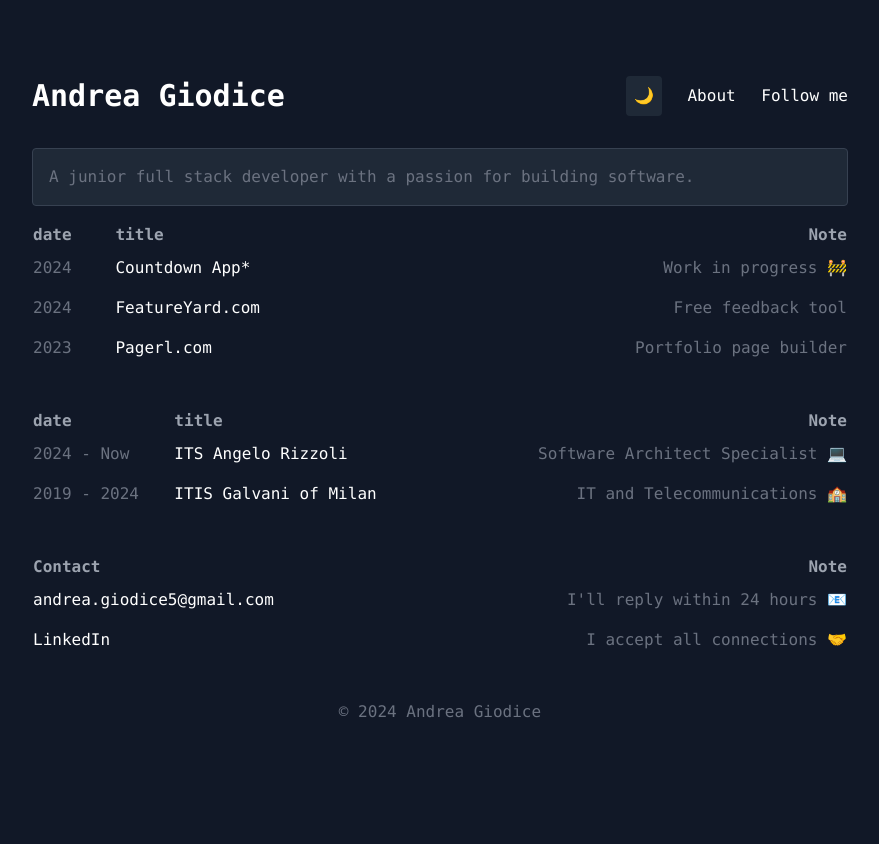
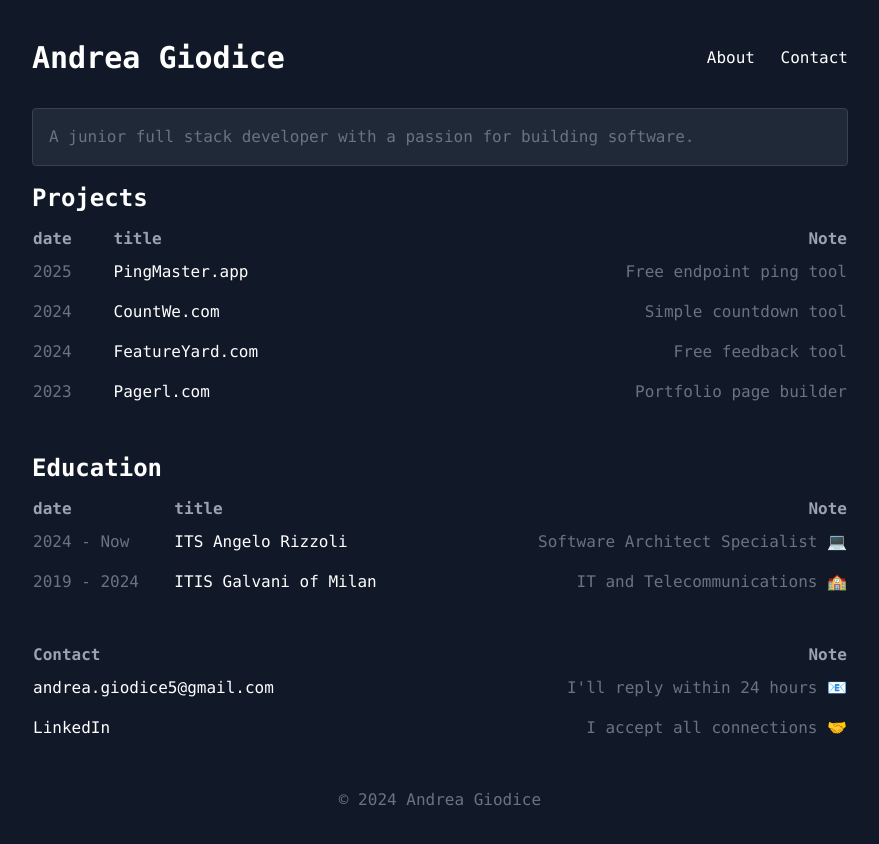
Before and after one commit to andreagiodi/andreagiodi.github.io, a plain HTML site: page index.html in a window 1280 px wide. Shown: the whole page, without its empty margins (200-1079 px from the left). Before the commit the page ends 800 px from the top, so only its background shows below. Drawn offline with nearby package versions, Linux system fonts and the light colour scheme.

Commit message:
Changes about new informations

```diff
--- a/index.html
+++ b/index.html
@@ -13,11 +13,12 @@
 <body class="bg-gray-900 text-white font-mono flex items-center justify-center min-h-screen">
     <div class="w-full max-w-4xl p-4 sm:p-6 lg:p-10">
         <header class="flex flex-col sm:flex-row justify-between items-center mb-8">
-            <h1 class="text-xl sm:text-2xl lg:text-3xl font-bold">Andrea Giodice</h1>
+            <h1 class="text-4xl sm:text-2xl lg:text-3xl font-bold">Andrea Giodice</h1>
             <div class="mt-4 sm:mt-0">
-                <button class="bg-gray-800 p-2 rounded">🌙</button>
+                <!-- <button class="bg-gray-800 p-2 rounded">🌙</button> -->
                 <a href="/about.html" class="ml-4">About</a>
-                <a href="#" class="ml-4">Follow me</a>
+                <a href="/about.html" class="ml-4">Contact</a>
+
             </div>
         </header>
 
@@ -31,7 +32,8 @@
 
             <!-- Projects Table -->
             <div class="overflow-x-auto">
-                <table class="table-auto w-full text-left text-sm lg:text-base">
+                <h1 class="text-2xl font-bold">Projects</h1>
+                <table class="table-auto w-full text-left text-sm lg:text-base mt-3">
                     <thead>
                         <tr>
                             <th class="text-gray-400">date</th>
@@ -41,9 +43,14 @@
                     </thead>
                     <tbody>
                         <tr>
+                            <td class="py-2 text-gray-500">2025</td>
+                            <td class="py-2"><a href="https://pingmaster.app" class="hover:underline">PingMaster.app</a></td>
+                            <td class="py-2 text-right text-gray-500">Free endpoint ping tool</td>
+                        </tr>
+                        <tr>
                             <td class="py-2 text-gray-500">2024</td>
-                            <td class="py-2"><a href="#" class="hover:underline">Countdown App*</a></td>
-                            <td class="py-2 text-right text-gray-500">Work in progress 🚧</td>
+                            <td class="py-2"><a href="https//countwe.com" class="hover:underline">CountWe.com</a></td>
+                            <td class="py-2 text-right text-gray-500">Simple countdown tool</td>
                         </tr>
                         <tr>
                             <td class="py-2 text-gray-500">2024</td>
@@ -61,7 +68,8 @@
 
             <!-- Education Table -->
             <div class="overflow-x-auto mt-10">
-                <table class="table-auto w-full text-left text-sm lg:text-base">
+                <h1 class="text-2xl font-bold">Education</h1>
+                <table class="table-auto w-full text-left text-sm lg:text-base mt-3">
                     <thead>
                         <tr>
                             <th class="text-gray-400">date</th>
```
